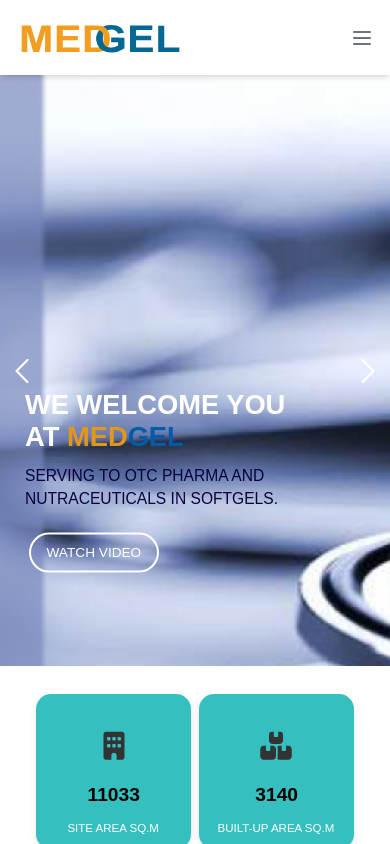
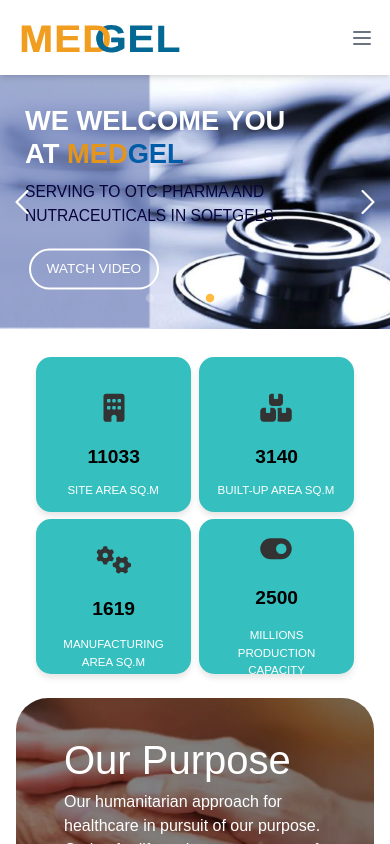
Before and after one commit to anurag-verma-india/medgel-nextjs, a Next.js app: page / in a window 390 px wide. Shown: the top 844 px of the page. Built offline with nearby package versions, Linux system fonts and the light colour scheme.

Commit message:
fixed the Slider in slider.css

```diff
--- a/src/app/home/slider.css
+++ b/src/app/home/slider.css
@@ -16,12 +16,15 @@
 }
 
 .homeslide {
+  /* background-color: #07033c; */
+  height: 60vh;
+  width: 100%;
   position: relative;
+  z-index: 0;
 }
 
 .homeslide-image {
-  width: 100%;
-  object-fit: cover;
+  position: absolute;
 }
 
 .homeslide-content {
@@ -30,14 +33,14 @@
   left: 50px;
   transform: translateY(-50%);
   color: white;
-  z-index: 10;
   user-select: text;
 }
 
 .homeslide-content h1 {
-  font-size: 4.0vw;
+  z-index: 10;
+  font-size: 4vw;
   font-weight: bold;
-  margin: 0;
+  margin: 10;
 }
 
 .highlight {
@@ -45,9 +48,10 @@
 }
 
 .homeslide-content p {
+  z-index: 10;
   font-size: 1.55vw;
   margin: 10px 0 0 3.5px;
-  color: #07033C;
+  color: #07033c;
 }
 
 .homeslide-button {
@@ -78,7 +82,7 @@
   font-size: 3vw;
   border: none;
   cursor: pointer;
-  z-index: 20;
+  z-index: 5;
 }
 
 .homeslider-nav-button.prev {
@@ -92,31 +96,35 @@
 }
 
 @media (max-width: 480px) {
-
   .homeslider-container {
     width: 100%;
-    height: 70vh; /* Enlarged to full viewport height */
+    height: 30vh;
     position: relative;
   }
 
   .homeslide {
+    height: 30vh;
     position: relative;
+    z-index: 0;
   }
 
-  .homeslide-image {
+  .homeslide img {
+    height: 30vh;
     width: 100%;
-    height: 100vh; /* Fill entire container */
     object-fit: cover;
+    position: absolute;
+    top: 0;
+    left: 0;
+    z-index: 0;
   }
 
   .homeslide-content {
-    position: absolute;
+    position: relative;
     top: 48%;
     left: 15px;
     right: 15px;
     transform: translateY(-50%);
     color: white;
-    z-index: 10;
     padding: 0 10px;
     text-align: left;
   }
@@ -125,12 +133,15 @@
     font-size: 7vw;
     font-weight: bold;
     line-height: 1.2;
+    margin: 0;
+    z-index: 10;
   }
 
   .homeslide-content p {
     font-size: 4vw;
     margin: 10px 0;
-    color: #07033C;
+    color: #07033c;
+    z-index: 10;
   }
 
   .homeslide-button {
@@ -155,7 +166,7 @@
     font-size: 8vw;
     top: 50%;
     transform: translateY(-50%);
-    z-index: 20;
+    z-index: 5;
   }
 
   .homeslider-nav-button.prev {
```
